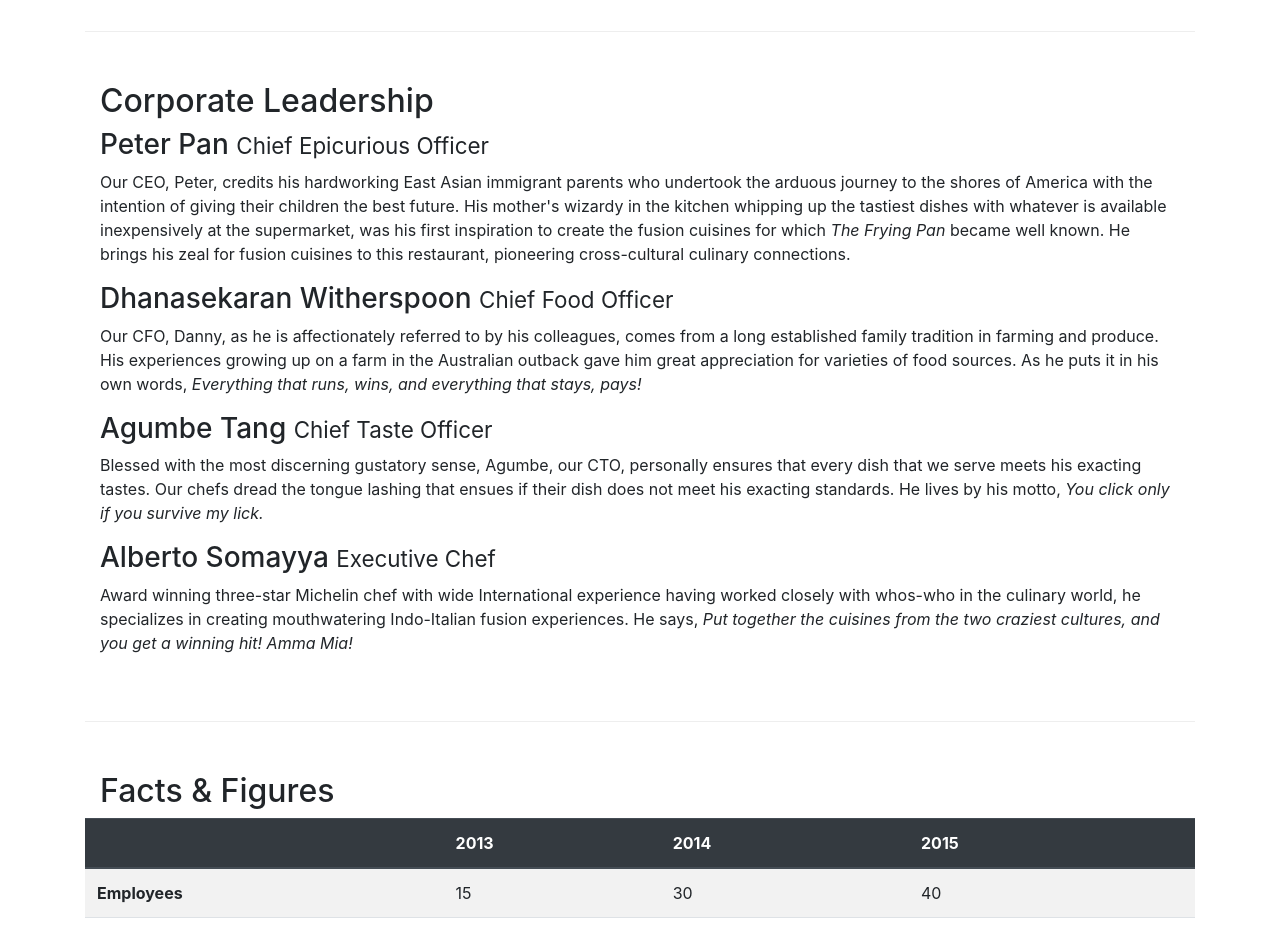
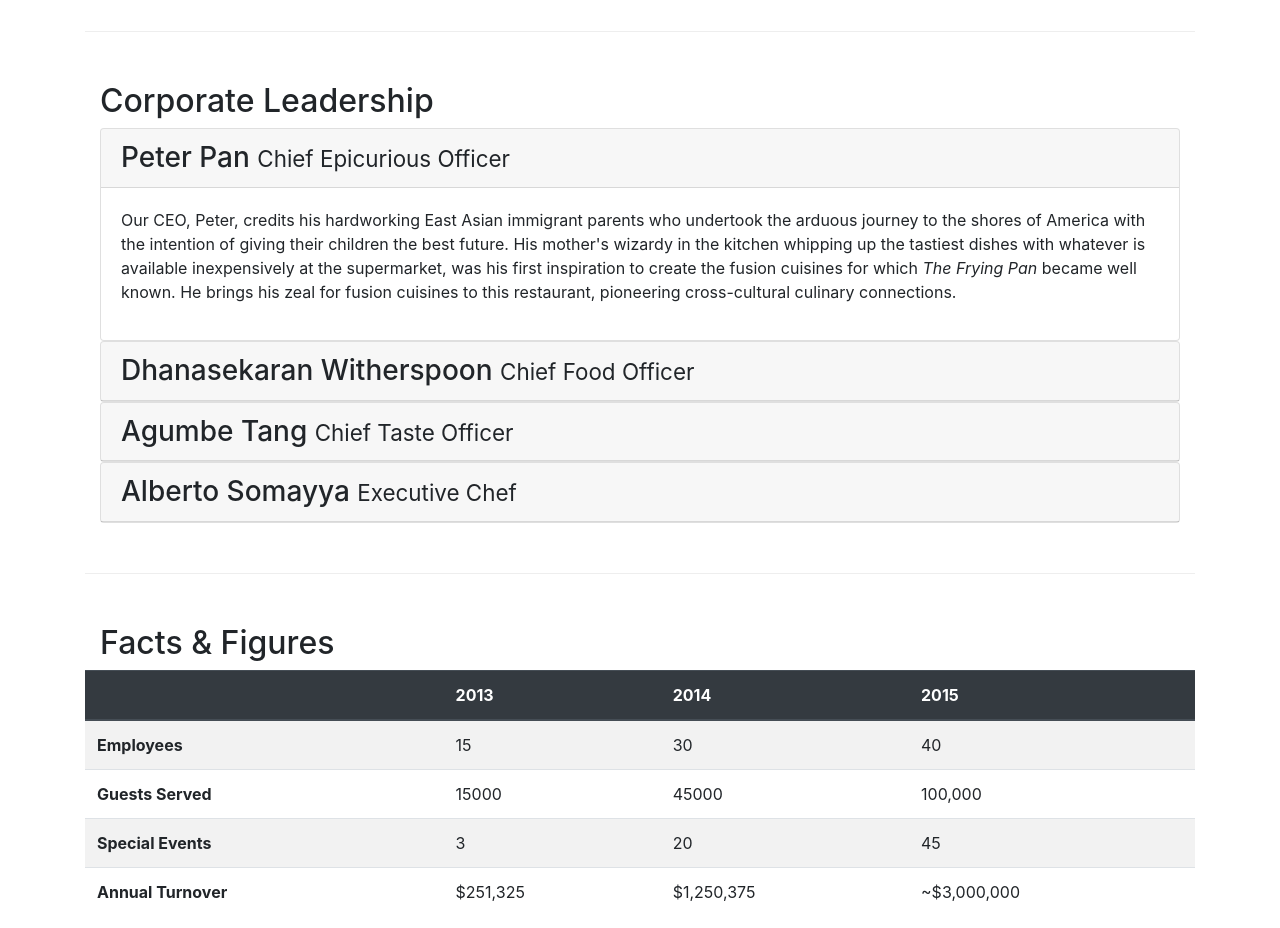
Before and after one commit to Castytis/bootstarp, a website: page aboutus.html in a window 1280 px wide. Shown: the part 940-1868 px from the top of the page. Drawn offline with nearby package versions, Linux system fonts and the light colour scheme.

Commit message:
accordion

```diff
--- a/aboutus.html
+++ b/aboutus.html
@@ -101,16 +101,73 @@
         <div class= "row row-content align-items-center">
             <div class="col-12" >
                 <h2>Corporate Leadership</h2>
-                <h3>Peter Pan <small>Chief Epicurious Officer</small></h3>
-                <p class="d-none d-sm-block" >Our CEO, Peter, credits his hardworking East Asian immigrant parents who undertook the arduous journey to the shores of America with the intention of giving their children the best future. His mother's wizardy in the kitchen whipping up the tastiest dishes with whatever is available inexpensively at the supermarket, was his first inspiration to create the fusion cuisines for which <em>The Frying Pan</em> became well known. He brings his zeal for fusion cuisines to this restaurant, pioneering cross-cultural culinary connections.</p>
-                <h3>Dhanasekaran Witherspoon <small>Chief Food Officer</small></h3>
-                <p class="d-none d-sm-block">Our CFO, Danny, as he is affectionately referred to by his colleagues, comes from a long established family tradition in farming and produce. His experiences growing up on a farm in the Australian outback gave him great appreciation for varieties of food sources. As he puts it in his own words, <em>Everything that runs, wins, and everything that stays, pays!</em></p>
-                <h3>Agumbe Tang <small>Chief Taste Officer</small></h3>
-                <p class="d-none d-sm-block">Blessed with the most discerning gustatory sense, Agumbe, our CTO, personally ensures that every dish that we serve meets his exacting tastes. Our chefs dread the tongue lashing that ensues if their dish does not meet his exacting standards. He lives by his motto, <em>You click only if you survive my lick.</em></p>
-                <h3>Alberto Somayya <small>Executive Chef</small></h3>
-                <p class="d-none d-sm-block">Award winning three-star Michelin chef with wide International experience having worked closely with whos-who in the culinary world, he specializes in creating mouthwatering Indo-Italian fusion experiences. He says, <em>Put together the cuisines from the two craziest cultures, and you get a winning hit! Amma Mia!</em></p>
+
+
+                <div id="accordion">
+                    <div class="card">
+                        <div class="card-header" role="tab" id="peterhead">
+                            <h3 class="mb-0">
+                                <a data-toggle="collapse" data-target="#peter">
+                                    Peter Pan <small>Chief Epicurious Officer</small>
+                                </a>
+                            </h3>
+                        </div>
+
+                        <div role="tabpanel" class="collapse show" id="peter" data-parent="#accordion">
+                            <div class="card-body">
+                            <p class="d-none d-sm-block" >Our CEO, Peter, credits his hardworking East Asian immigrant parents who undertook the arduous journey to the shores of America with the intention of giving their children the best future. His mother's wizardy in the kitchen whipping up the tastiest dishes with whatever is available inexpensively at the supermarket, was his first inspiration to create the fusion cuisines for which <em>The Frying Pan</em> became well known. He brings his zeal for fusion cuisines to this restaurant, pioneering cross-cultural culinary connections.</p>
+                        </div>
+                    </div>
+                    </div>
+
+                    <div class="card">
+                        <div class="card-header" role="tab" id="dannyhead">
+                        <h3 class="mb-0">
+                            <a class="collapsed" data-toggle="collapse" data-target="#danny">
+                            Dhanasekaran Witherspoon <small>Chief Food Officer</small>
+                            </a>
+                        </h3>
+                    </div>
+                    <div class="collapse" id="danny" data-parent="#accordion">
+                        <div class="card-body">
+                            <p class="d-none d-sm-block">. . .</em></p>
+                        </div>
+                    </div>
+                </div>
+                <div class="card">
+                        <div class="card-header" role="tab" id="agumbehead">
+                        <h3 class="mb-0">
+                            <a class="collapsed" data-toggle="collapse" data-target="#agumbe">
+                            Agumbe Tang <small>Chief Taste Officer</small>
+                            </a>
+                        </h3>
+                    </div>
+                    <div class="collapse" id="agumbe" data-parent="#accordion">
+                        <div class="card-body">
+                            <p class="d-none d-sm-block">. . .</p>
+                        </div>
+                    </div>
+                </div>
+                <div class="card">
+                        <div class="card-header" role="tab" id="albertohead">
+                        <h3 class="mb-0">
+                            <a class="collapsed" data-toggle="collapse" data-target="#alberto">
+                            Alberto Somayya <small>Executive Chef</small>
+                            </a>
+                        </h3>
+                    </div>
+                    <div class="collapse" id="alberto" data-parent="#accordion">
+                        <div class="card-body">
+                            <p class="d-none d-sm-block">. . .</em></p>
+                        </div>
+                    </div>
+                </div>
+
+                </div>
             </div>
        </div>
+
+
        <div class="row row-content">
            <div class="col-12 col-sm-9">
                <h2>Facts &amp; Figures</h2>
--- a/css/styles.css
+++ b/css/styles.css
@@ -37,3 +37,10 @@ body {
 .navbar-dark {
     background-color: #512DA8;
 }
+
+.tab-content {
+    border-left: 1px solid #ddd;
+    border-right: 1px solid #ddd;
+    border-bottom: 1px solid #ddd;
+    padding: 10px;
+}
```
